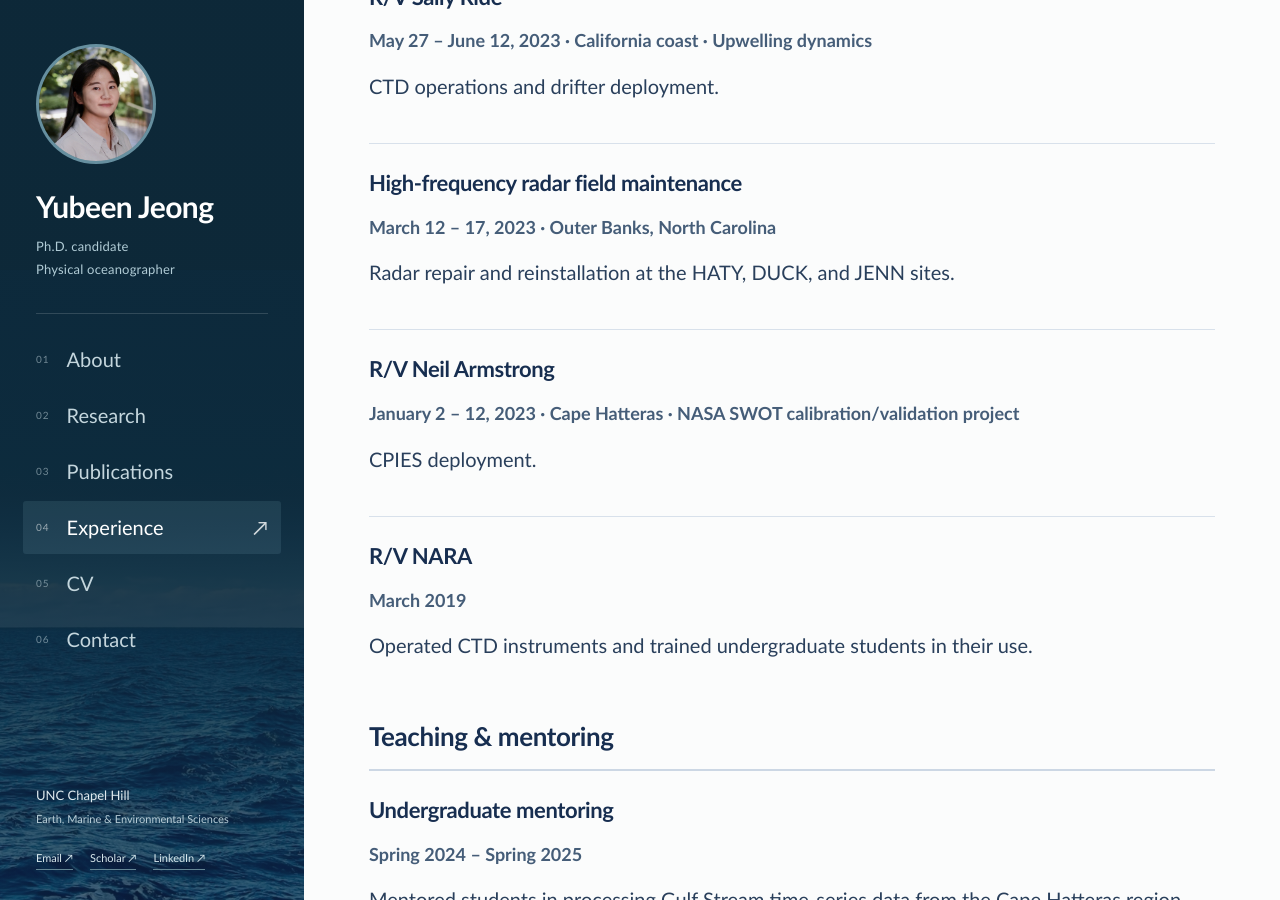
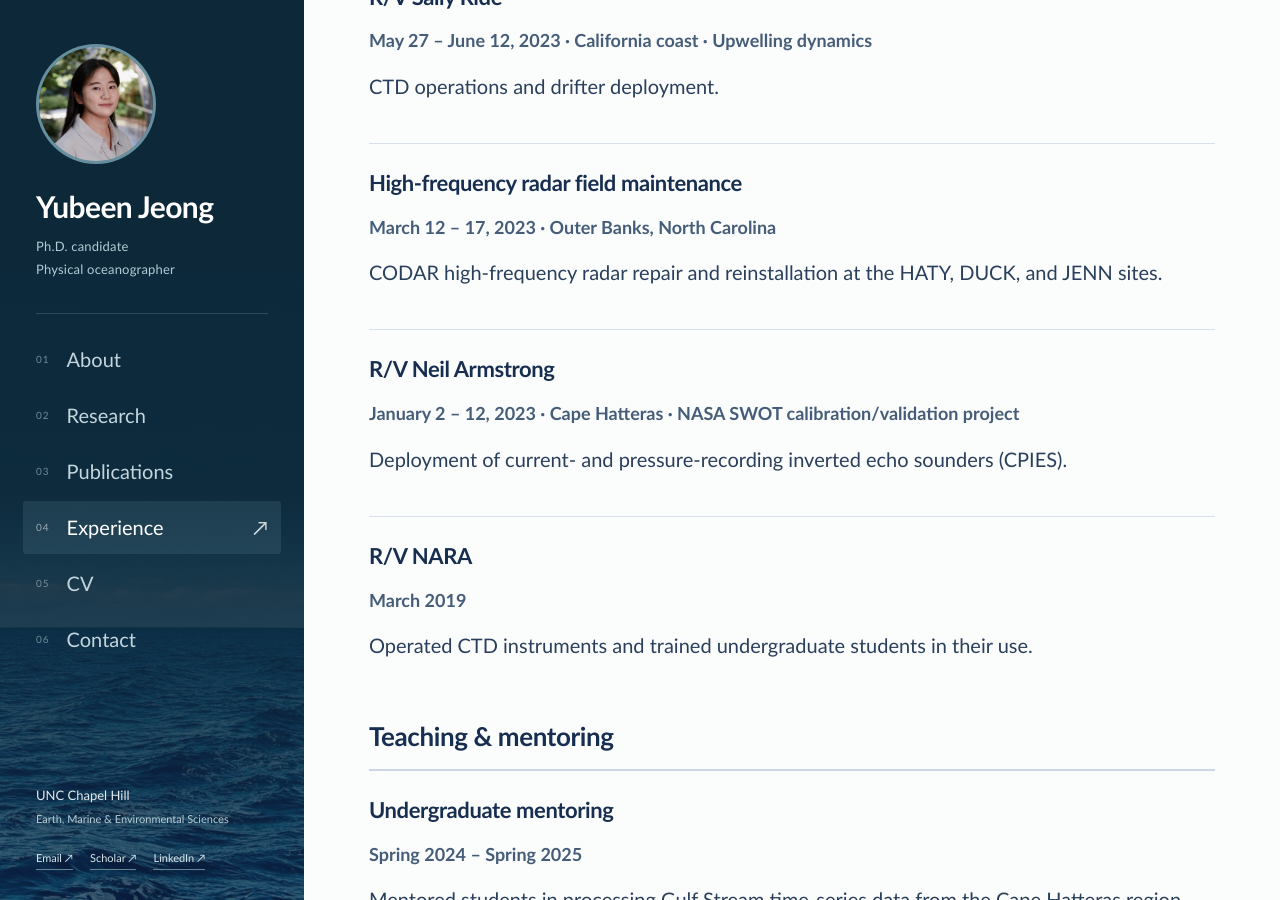
Before and after one commit to YubeenJ/YubeenJ.github.io, a Jekyll site: the page built from experience.md, in a window 1280 px wide and 900 px high, scrolled down 1159 px. Built offline with Jekyll 4.4.1, drawn with Linux system fonts in a browser that asks for light colours.

Commit message:
Expand CPIES and identify CODAR radar fieldwork in Experience

```diff
--- a/experience.md
+++ b/experience.md
@@ -36,12 +36,12 @@ CTD operations and drifter deployment.
 ### High-frequency radar field maintenance
 **March 12 – 17, 2023 · Outer Banks, North Carolina**
 
-Radar repair and reinstallation at the HATY, DUCK, and JENN sites.
+CODAR high-frequency radar repair and reinstallation at the HATY, DUCK, and JENN sites.
 
 ### R/V Neil Armstrong
 **January 2 – 12, 2023 · Cape Hatteras · NASA SWOT calibration/validation project**
 
-CPIES deployment.
+Deployment of current- and pressure-recording inverted echo sounders (CPIES).
 
 ### R/V NARA
 **March 2019**
```
